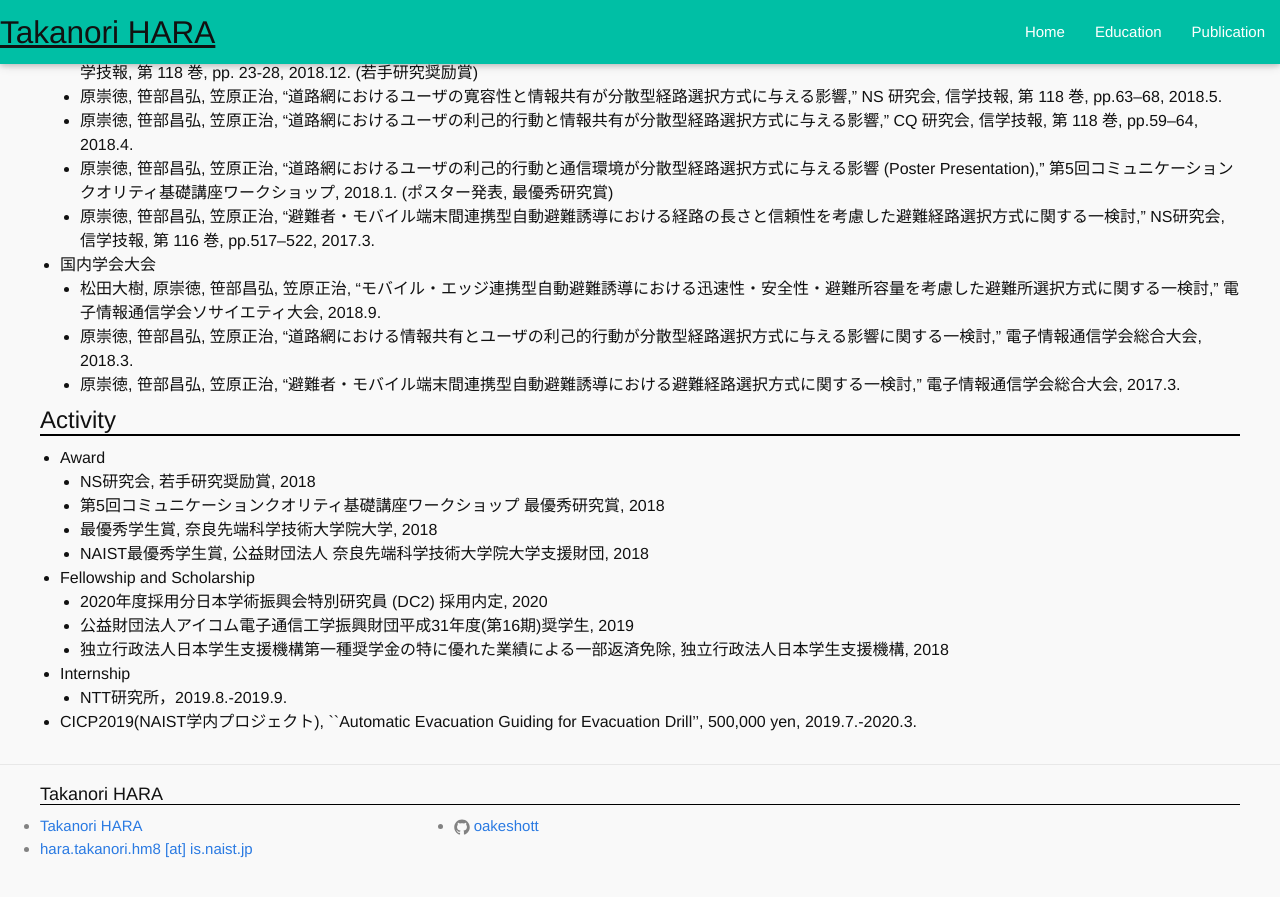
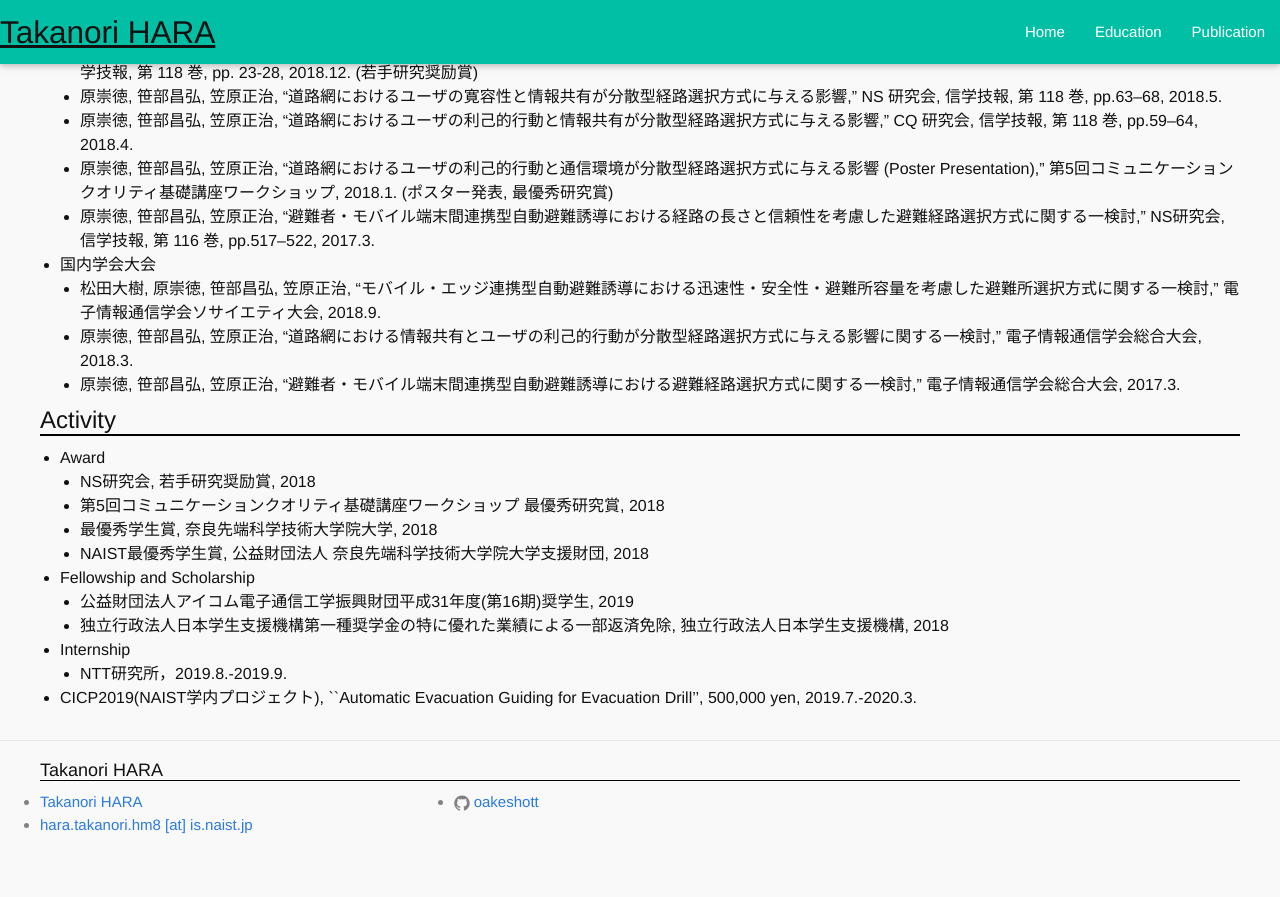
Before and after one commit to oakeshott/oakeshott.github.io, a Jekyll site: the page built from index.md, in a window 1280 px wide and 900 px high, scrolled down 662 px. Shown: the top 897 px of the window. Built offline with Jekyll 4.4.1, drawn with Linux system fonts in a browser that asks for light colours; after the commit the page ends 1538 px from its top, so only the background shows below that.

Commit message:
Commit at 2019-12-16 01:24:30

```diff
--- a/index.md
+++ b/index.md
@@ -52,7 +52,7 @@ permalink: /
   3. 最優秀学生賞, 奈良先端科学技術大学院大学, 2018
   4. NAIST最優秀学生賞, 公益財団法人 奈良先端科学技術大学院大学支援財団, 2018
 * Fellowship and Scholarship
-  1. 2020年度採用分日本学術振興会特別研究員 (DC2) 採用内定, 2020
+  <!-- 1. 2020年度採用分日本学術振興会特別研究員 (DC2) 採用内定, 2020 -->
   2. 公益財団法人アイコム電子通信工学振興財団平成31年度(第16期)奨学生, 2019
   3. 独立行政法人日本学生支援機構第一種奨学金の特に優れた業績による一部返済免除, 独立行政法人日本学生支援機構, 2018
 * Internship
```
